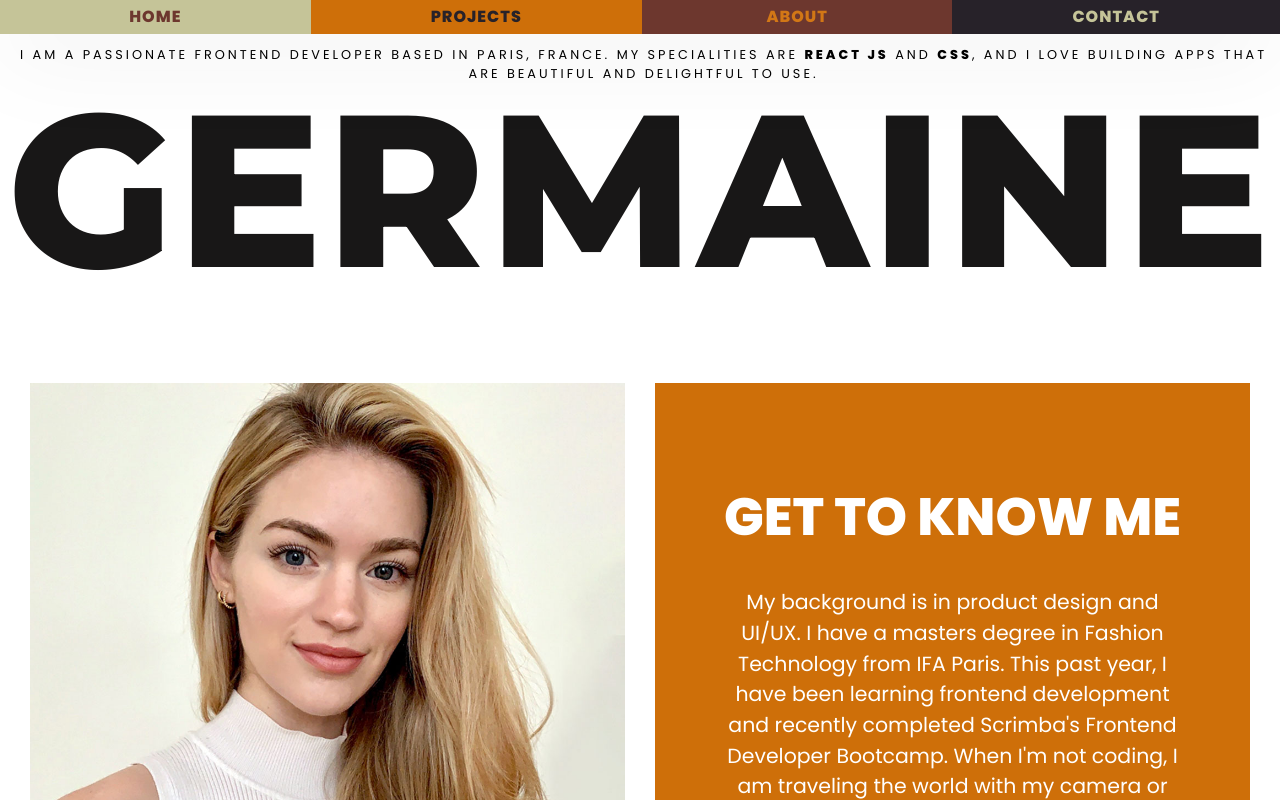
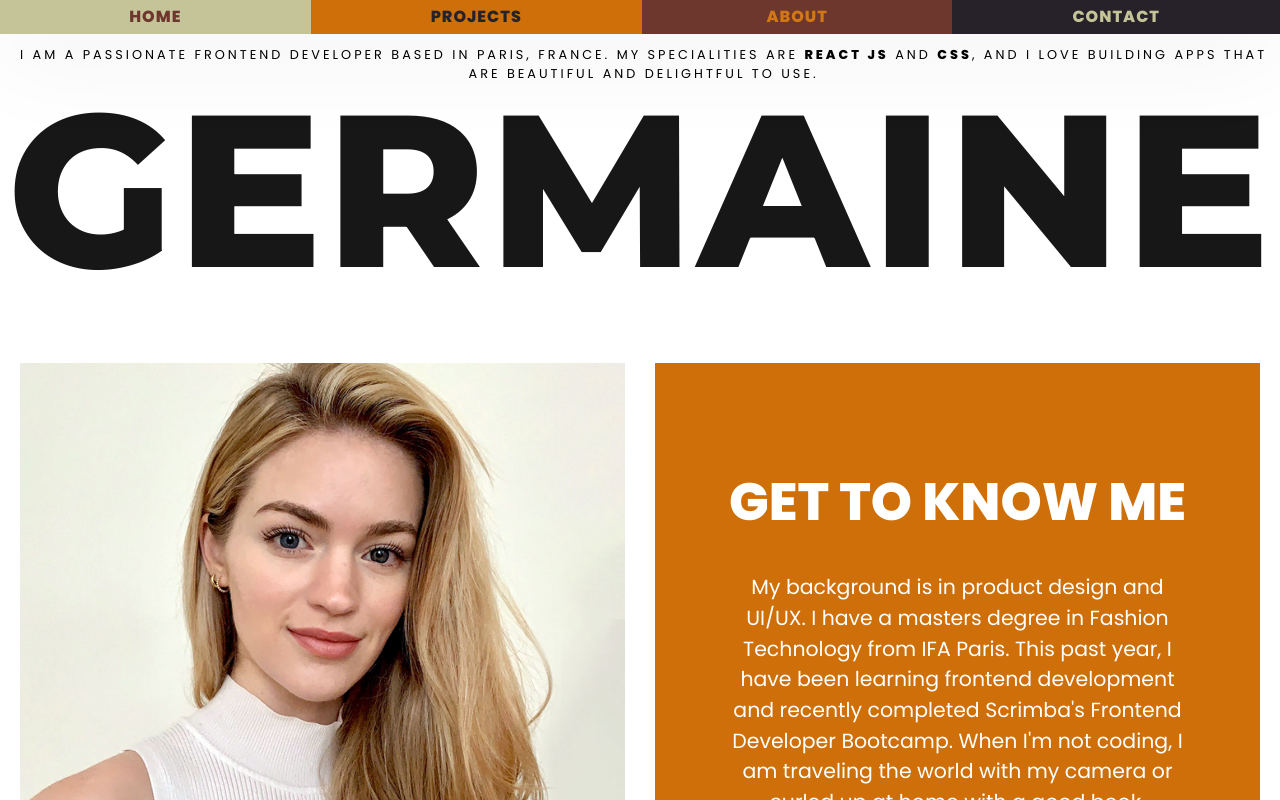
Before and after one commit to GermaineDeNigris/germainedenigris.com, a React (Create React App) app: page / in a window 1280 px wide. Shown: the top 800 px of the page. Built offline with nearby package versions, Linux system fonts and the light colour scheme.

Commit message:
added react router dom

```diff
--- a/package.json
+++ b/package.json
@@ -8,6 +8,7 @@
     "@testing-library/user-event": "^13.5.0",
     "react": "^18.2.0",
     "react-dom": "^18.2.0",
+    "react-router-dom": "^6.21.1",
     "react-scripts": "5.0.1",
     "web-vitals": "^2.1.4"
   },
--- a/src/index.css
+++ b/src/index.css
@@ -62,7 +62,6 @@ textarea {
 #unique-header{
   color: var(--black);
   margin-top: -6rem;
-  margin-bottom: 1rem;
   width: 100vw;
   font-family: 'Montserrat', sans-serif;
   font-size: 16.9vw ;
@@ -404,7 +403,7 @@ textarea {
   display: grid;
   grid-template-columns: repeat(2, 1fr);
   grid-gap: 30px;
-  margin: 30px;
+  margin: 10px 20px 50px 20px;
 }
 
 .grid-item {
```
Also changed, not shown: 1 other file (tests, documents, lock files or other folders).
